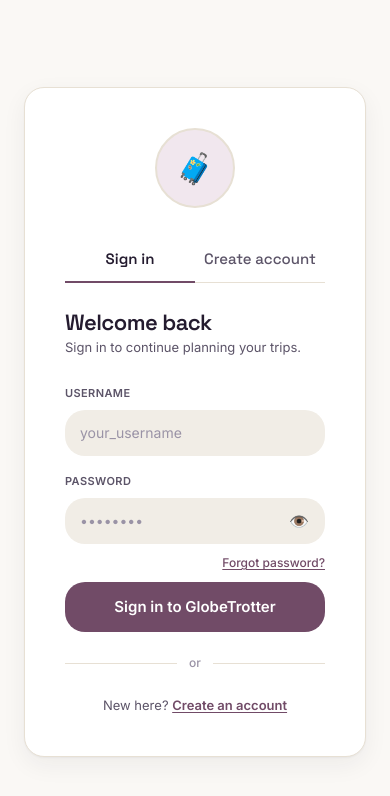
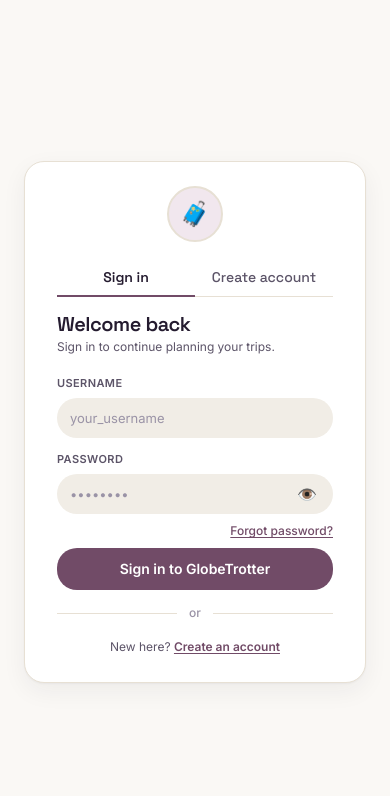
Before and after one commit to Jeetgajeraa/GlobeTrotter-odoo, a Next.js app in the folder client/: page /auth in a window 390 px wide. Shown: the top 796 px of the page. Built offline with nearby package versions, Linux system fonts and the light colour scheme.

Commit message:
feat: implement authentication page with responsive layout and login/register toggle

```diff
--- a/client/app/auth/page.tsx
+++ b/client/app/auth/page.tsx
@@ -11,16 +11,16 @@
 
 /* ── Shared class strings ── */
 const inputCls =
-  "w-full bg-[#F1EDE6] border border-transparent rounded-lg px-3.5 py-[11px] " +
-  "text-[14px] text-[#241B2F] outline-none " +
+  "w-full bg-[#F1EDE6] border border-transparent rounded-lg px-3 py-2 " +
+  "text-[13px] text-[#241B2F] outline-none " +
   "placeholder:text-[#9A93A6] " +
   "transition-[border-color,box-shadow,background] duration-150 " +
   "hover:border-[#D6CCBC] " +
   "focus:border-[#714B67] focus:shadow-[0_0_0_3px_#F1E7EE] focus:bg-white";
 
 const btnCls =
-  "w-full mt-2 bg-[#714B67] hover:bg-[#4E3347] active:scale-[0.98] " +
-  "text-white font-semibold text-[15px] rounded-lg py-3.5 cursor-pointer outline-none " +
+  "w-full mt-1.5 bg-[#714B67] hover:bg-[#4E3347] active:scale-[0.98] " +
+  "text-white font-semibold text-[14px] rounded-lg py-2.5 cursor-pointer outline-none " +
   "transition-all duration-150 " +
   "hover:shadow-[0_4px_12px_rgba(113,75,103,0.28)] " +
   "focus-visible:shadow-[0_0_0_3px_#F1E7EE]";
@@ -31,10 +31,10 @@
   const [mode, setMode] = useState<Mode>("login");
 
   return (
-    <div className={`min-h-screen flex bg-[#FAF8F5] ${inter.className}`}>
+    <div className={`h-screen flex overflow-hidden bg-[#FAF8F5] ${inter.className}`}>
 
       {/* ── Left panel ── */}
-      <aside className="hidden lg:flex flex-col justify-between flex-none w-[42%] bg-[#714B67] p-12 relative overflow-hidden">
+      <aside className="hidden lg:flex flex-col justify-between flex-none w-[42%] h-screen bg-[#714B67] p-12 relative overflow-hidden">
         {/* Decorative circles */}
         <div className="absolute w-[480px] h-[480px] rounded-full bg-white/5 -top-[120px] -left-[120px] pointer-events-none" />
         <div className="absolute w-[320px] h-[320px] rounded-full bg-white/[0.04] -bottom-20 -right-20 pointer-events-none" />
@@ -85,25 +85,23 @@
       </aside>
 
       {/* ── Right panel ── */}
-      <main className="flex-1 flex items-center justify-center px-6 py-12">
-        <div
-          className="w-full max-w-[480px] bg-white rounded-[20px] border border-[#E7E0D4] p-10
+      <main className="flex-1 h-screen flex items-center justify-center px-6 py-4">
+        <div className="w-full max-w-[480px] bg-white rounded-[20px] border border-[#E7E0D4] px-8 py-6
             shadow-[0_1px_2px_rgba(36,27,47,0.04),0_8px_24px_rgba(36,27,47,0.06)]
-            animate-[cardIn_0.3s_ease-out]"
-        >
+            animate-[cardIn_0.3s_ease-out]">
 
           {/* Avatar */}
-          <div className="flex justify-center mb-7">
+          <div className="flex justify-center mb-4">
             <div
-              className="w-20 h-20 rounded-full bg-[#F1E7EE] border-2 border-[#E7E0D4]
+              className="w-14 h-14 rounded-full bg-[#F1E7EE] border-2 border-[#E7E0D4]
                 relative overflow-hidden flex items-center justify-center cursor-pointer
                 transition-all duration-150 group
-                hover:border-[#714B67] hover:shadow-[0_0_0_4px_#F1E7EE] hover:scale-[1.04]"
+                hover:border-[#714B67] hover:shadow-[0_0_0_3px_#F1E7EE] hover:scale-[1.04]"
               role="button"
               tabIndex={0}
               aria-label={mode === "register" ? "Upload profile photo" : "User avatar"}
             >
-              <span className="text-3xl select-none">{mode === "login" ? "🧳" : "✈️"}</span>
+              <span className="text-2xl select-none">{mode === "login" ? "🧳" : "✈️"}</span>
               {mode === "register" && (
                 <div className="absolute inset-0 bg-[#714B67]/80 flex items-center justify-center
                   opacity-0 group-hover:opacity-100 transition-opacity duration-150
@@ -115,7 +113,7 @@
           </div>
 
           {/* Tabs */}
-          <div className="flex border-b border-[#E7E0D4] mb-7" role="tablist">
+          <div className="flex border-b border-[#E7E0D4] mb-4" role="tablist">
             {(["login", "register"] as Mode[]).map((m) => (
               <button
                 key={m}
@@ -125,7 +123,7 @@
                 aria-controls={`panel-${m}`}
                 onClick={() => setMode(m)}
                 className={[
-                  "flex-1 py-3 text-[15px] relative outline-none cursor-pointer transition-colors duration-150",
+                  "flex-1 py-2 text-[14px] relative outline-none cursor-pointer transition-colors duration-150",
                   "after:content-[''] after:absolute after:bottom-[-1px] after:left-0 after:w-full after:h-0.5",
                   "after:bg-[#714B67] after:transition-transform after:duration-200 after:ease-out",
                   "focus-visible:shadow-[0_0_0_3px_#F1E7EE]",
@@ -144,14 +142,14 @@
           {mode === "login" && (
             <div id="panel-login" role="tabpanel" aria-labelledby="tab-login"
               className="animate-[panelIn_0.22s_ease-out]">
-              <h2 className={`text-[22px] font-semibold text-[#241B2F] tracking-tight mb-1 ${spaceGrotesk.className}`}>
+              <h2 className={`text-[20px] font-semibold text-[#241B2F] tracking-tight mb-0.5 ${spaceGrotesk.className}`}>
                 Welcome back
               </h2>
-              <p className="text-[13px] text-[#5C5468] mb-6 leading-relaxed">
+              <p className="text-[12px] text-[#5C5468] mb-4 leading-relaxed">
                 Sign in to continue planning your trips.
               </p>
 
-              <div className="flex flex-col gap-3.5">
+              <div className="flex flex-col gap-2.5">
                 <Field label="Username" htmlFor="login-username">
                   <input
                     id="login-username" type="text"
@@ -178,7 +176,7 @@
 
               <Divider />
 
-              <p className="text-center text-[13px] text-[#5C5468] mt-3.5">
+              <p className="text-center text-[12px] text-[#5C5468] mt-2">
                 New here?{" "}
                 <button type="button" onClick={() => setMode("register")}
                   className="text-[#714B67] font-semibold underline underline-offset-2
@@ -193,14 +191,14 @@
           {mode === "register" && (
             <div id="panel-register" role="tabpanel" aria-labelledby="tab-register"
               className="animate-[panelIn_0.22s_ease-out]">
-              <h2 className={`text-[22px] font-semibold text-[#241B2F] tracking-tight mb-1 ${spaceGrotesk.className}`}>
+              <h2 className={`text-[20px] font-semibold text-[#241B2F] tracking-tight mb-0.5 ${spaceGrotesk.className}`}>
                 Join GlobeTrotter
               </h2>
-              <p className="text-[13px] text-[#5C5468] mb-6 leading-relaxed">
+              <p className="text-[12px] text-[#5C5468] mb-3 leading-relaxed">
                 Create your account and start building your first route.
               </p>
 
-              <div className="flex flex-col gap-3.5">
+              <div className="flex flex-col gap-2">
                 {/* First + Last */}
                 <div className="grid grid-cols-2 gap-3">
                   <Field label="First name" htmlFor="reg-firstname">
@@ -242,7 +240,7 @@
                   <textarea
                     id="reg-bio"
                     placeholder="Tell us about your travel style, favourite destinations…"
-                    className={`${inputCls} resize-y min-h-[80px]`}
+                    className={`${inputCls} resize-none min-h-[52px]`}
                   />
                 </Field>
               </div>
@@ -251,7 +249,7 @@
                 Register — let&apos;s go
               </button>
 
-              <p className="text-center text-[13px] text-[#5C5468] mt-3.5">
+              <p className="text-center text-[12px] text-[#5C5468] mt-2">
                 Already have an account?{" "}
                 <button type="button" onClick={() => setMode("login")}
                   className="text-[#714B67] font-semibold underline underline-offset-2
@@ -277,7 +275,7 @@
 
 function Field({ label, htmlFor, children }: { label: string; htmlFor: string; children: React.ReactNode }) {
   return (
-    <div className="flex flex-col gap-1.5">
+    <div className="flex flex-col gap-1">
       <label htmlFor={htmlFor} className="text-[11px] font-semibold text-[#5C5468] uppercase tracking-[0.4px]">
         {label}
       </label>
@@ -288,7 +286,7 @@
 
 function Divider() {
   return (
-    <div className="flex items-center gap-3 my-5">
+    <div className="flex items-center gap-3 my-3">
       <div className="flex-1 h-px bg-[#E7E0D4]" />
       <span className="text-[12px] font-medium text-[#9A93A6]">or</span>
       <div className="flex-1 h-px bg-[#E7E0D4]" />
--- a/client/app/globals.css
+++ b/client/app/globals.css
@@ -100,6 +100,17 @@
   to   { opacity: 1; transform: translateY(0); }
 }
 
+/* ── Auth page animations ── */
+@keyframes cardIn {
+  from { opacity: 0; transform: translateY(10px); }
+  to   { opacity: 1; transform: translateY(0); }
+}
+
+@keyframes panelIn {
+  from { opacity: 0; transform: translateX(6px); }
+  to   { opacity: 1; transform: translateX(0); }
+}
+
 @media (prefers-reduced-motion: reduce) {
   *, *::before, *::after { animation: none !important; transition: none !important; }
 }
```
